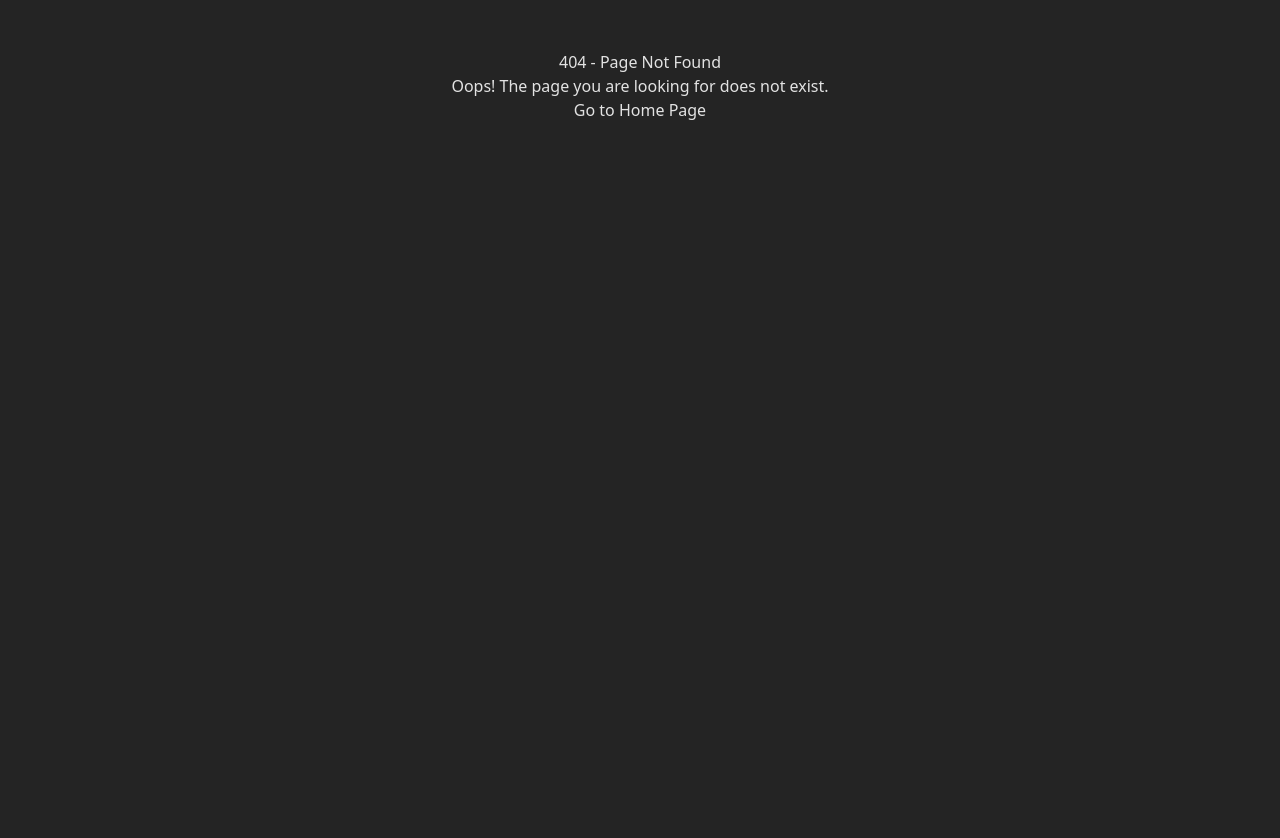
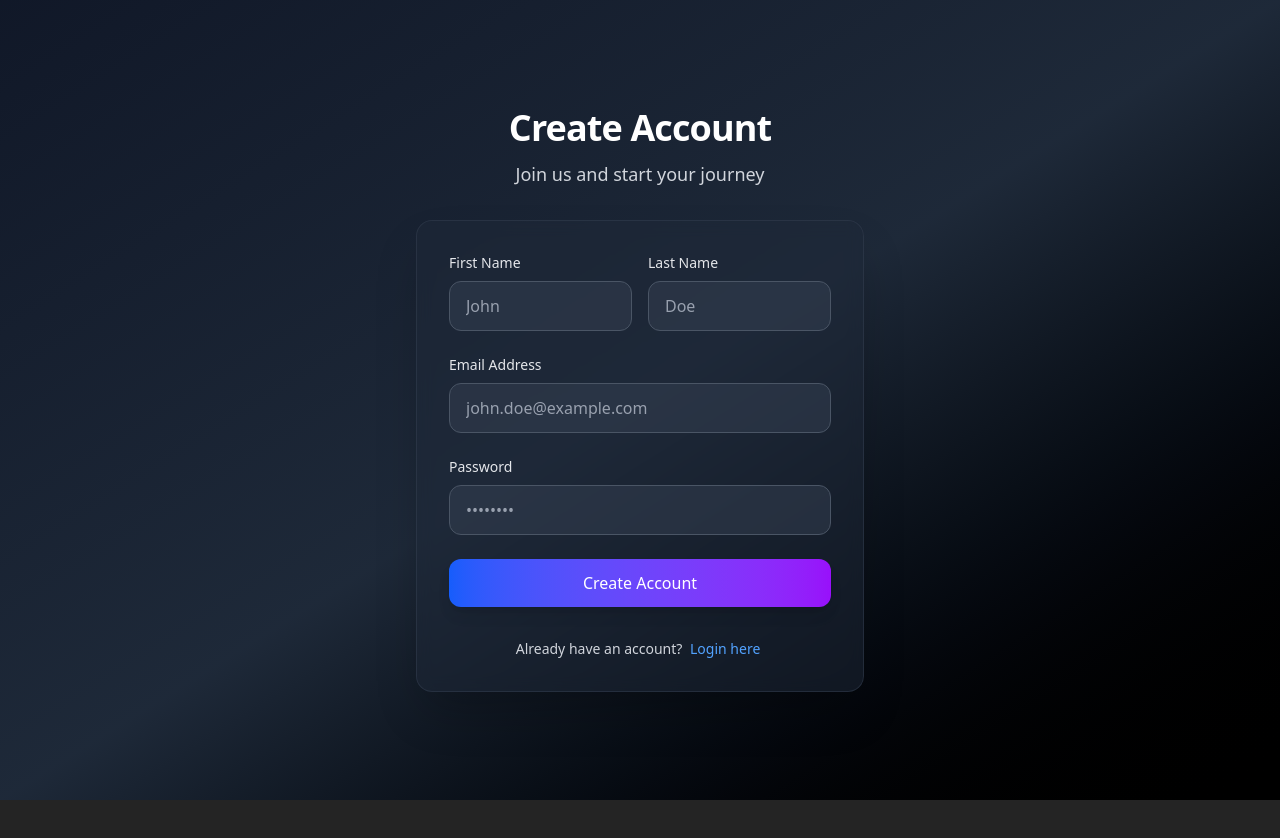
Before and after one commit to amitjomy007/DSAEngineer, a React (Vite) app in the folder frontend/: page /register in a window 1280 px wide. Before the commit this address had no page. Shown: the top 838 px of the page. After the commit the page ends 800 px from the top, so only its background shows below. Built offline with nearby package versions, Linux system fonts and the light colour scheme.

Commit message:
feat :add lovableDev auth pages login & register

```diff
--- a/frontend/src/App.tsx
+++ b/frontend/src/App.tsx
@@ -1,5 +1,9 @@
 import "./App.css";
 import { Routes, Route } from "react-router-dom";
+//pages
+import Login from "./pages/Auth/login";
+import Register from "./pages/Auth/register";
+// temporary pages which has to be replaced
 import Problems from "./pages/problems";
 import Solutions from "./pages/solutions";
 import Home from "./pages/home";
@@ -11,6 +15,8 @@ function App() {
         <Route path="/" element={<Home />} />
         <Route path="/problems" element={<Problems />} />
         <Route path="/solutions" element ={<Solutions />} />
+        <Route path="/login" element ={<Login />} />
+        <Route path="/register" element ={<Register />} />
         //404 Not found
         <Route path="*" element={<NotFoundPage />} />
       </Routes>
--- /dev/null
+++ b/frontend/src/pages/Auth/login.tsx
@@ -0,0 +1,99 @@
+import React, { useState } from 'react';
+
+const Login = () => {
+  const [email, setEmail] = useState('');
+  const [password, setPassword] = useState('');
+
+  const handleSubmit = (e: React.FormEvent<HTMLFormElement>) => {
+    console.log("haha")
+    e.preventDefault();
+    // TODO: Implement login logic
+    console.log('Login form submitted', { email, password });
+  };
+
+  const navigateToRegister = () => {
+    // TODO: Implement navigation to register page
+    console.log('Navigate to register page');
+  };
+
+  const handleForgotPassword = () => {
+    // TODO: Implement forgot password logic
+    console.log('Handle forgot password');
+  };
+
+  return (
+    <div className="min-h-screen flex items-center justify-center bg-gradient-to-br from-gray-900 via-gray-800 to-black px-4 py-8">
+      <div className="max-w-md w-full space-y-8">
+        <div className="text-center">
+          <h2 className="text-4xl font-bold text-white mb-3 tracking-tight">Welcome Back</h2>
+          <p className="text-gray-300 text-lg">Sign in to your account</p>
+        </div>
+
+        <div className="bg-gray-800/50 backdrop-blur-sm p-8 rounded-2xl shadow-2xl border border-gray-700/50">
+          <form onSubmit={handleSubmit} className="space-y-6">
+            <div>
+              <label htmlFor="email" className="block text-sm font-medium text-gray-200 mb-2">
+                Email Address
+              </label>
+              <input
+                id="email"
+                type="email"
+                value={email}
+                onChange={(e) => setEmail(e.target.value)}
+                className="w-full px-4 py-3 bg-gray-700/50 border border-gray-600 rounded-xl text-white placeholder-gray-400 focus:ring-2 focus:ring-blue-500 focus:border-transparent transition-all duration-200 hover:bg-gray-700/70"
+                placeholder="john.doe@example.com"
+                required
+              />
+            </div>
+
+            <div>
+              <label htmlFor="password" className="block text-sm font-medium text-gray-200 mb-2">
+                Password
+              </label>
+              <input
+                id="password"
+                type="password"
+                value={password}
+                onChange={(e) => setPassword(e.target.value)}
+                className="w-full px-4 py-3 bg-gray-700/50 border border-gray-600 rounded-xl text-white placeholder-gray-400 focus:ring-2 focus:ring-blue-500 focus:border-transparent transition-all duration-200 hover:bg-gray-700/70"
+                placeholder="••••••••"
+                required
+              />
+            </div>
+
+            <div className="flex items-center justify-end">
+              <button
+                type="button"
+                onClick={handleForgotPassword}
+                className="text-sm text-blue-400 hover:text-blue-300 hover:underline transition-colors duration-200 focus:outline-none focus:ring-2 focus:ring-blue-500 focus:ring-offset-2 focus:ring-offset-gray-800 rounded px-1"
+              >
+                Forgot Password?
+              </button>
+            </div>
+
+            <button
+              type="submit"
+              className="w-full bg-gradient-to-r from-blue-600 to-purple-600 text-white py-3 px-4 rounded-xl font-medium hover:from-blue-700 hover:to-purple-700 focus:outline-none focus:ring-2 focus:ring-blue-500 focus:ring-offset-2 focus:ring-offset-gray-800 transform transition-all duration-200 hover:scale-[1.02] active:scale-[0.98] shadow-lg hover:shadow-xl"
+            >
+              Sign In
+            </button>
+          </form>
+
+          <div className="mt-8 text-center">
+            <p className="text-gray-300 text-sm">
+              Don't have an account?{' '}
+              <button
+                onClick={navigateToRegister}
+                className="text-blue-400 hover:text-blue-300 font-medium hover:underline transition-colors duration-200 focus:outline-none focus:ring-2 focus:ring-blue-500 focus:ring-offset-2 focus:ring-offset-gray-800 rounded px-1"
+              >
+                Register here
+              </button>
+            </p>
+          </div>
+        </div>
+      </div>
+    </div>
+  );
+};
+
+export default Login;
--- /dev/null
+++ b/frontend/src/pages/Auth/register.tsx
@@ -0,0 +1,117 @@
+import React, { useState } from 'react';
+
+const Register = () => {
+  const [firstname, setFirstname] = useState('');
+  const [lastname, setLastname] = useState('');
+  const [email, setEmail] = useState('');
+  const [password, setPassword] = useState('');
+
+  const handleSubmit = (e: React.FormEvent<HTMLFormElement>) => {
+    e.preventDefault();
+    // TODO: Implement registration logic
+    console.log('Registration form submitted', { firstname, lastname, email, password });
+  };
+
+  const navigateToLogin = () => {
+    // TODO: Implement navigation to login page
+    console.log('Navigate to login page');
+  };
+
+  return (
+    <div className="min-h-screen flex items-center justify-center bg-gradient-to-br from-gray-900 via-gray-800 to-black px-4 py-8">
+      <div className="max-w-md w-full space-y-8">
+        <div className="text-center">
+          <h2 className="text-4xl font-bold text-white mb-3 tracking-tight">Create Account</h2>
+          <p className="text-gray-300 text-lg">Join us and start your journey</p>
+        </div>
+
+        <div className="bg-gray-800/50 backdrop-blur-sm p-8 rounded-2xl shadow-2xl border border-gray-700/50">
+          <form onSubmit={handleSubmit} className="space-y-6">
+            <div className="grid grid-cols-1 sm:grid-cols-2 gap-4">
+              <div>
+                <label htmlFor="firstname" className="block text-sm font-medium text-gray-200 mb-2">
+                  First Name
+                </label>
+                <input
+                  id="firstname"
+                  type="text"
+                  value={firstname}
+                  onChange={(e) => setFirstname(e.target.value)}
+                  className="w-full px-4 py-3 bg-gray-700/50 border border-gray-600 rounded-xl text-white placeholder-gray-400 focus:ring-2 focus:ring-blue-500 focus:border-transparent transition-all duration-200 hover:bg-gray-700/70"
+                  placeholder="John"
+                  required
+                />
+              </div>
+
+              <div>
+                <label htmlFor="lastname" className="block text-sm font-medium text-gray-200 mb-2">
+                  Last Name
+                </label>
+                <input
+                  id="lastname"
+                  type="text"
+                  value={lastname}
+                  onChange={(e) => setLastname(e.target.value)}
+                  className="w-full px-4 py-3 bg-gray-700/50 border border-gray-600 rounded-xl text-white placeholder-gray-400 focus:ring-2 focus:ring-blue-500 focus:border-transparent transition-all duration-200 hover:bg-gray-700/70"
+                  placeholder="Doe"
+                  required
+                />
+              </div>
+            </div>
+
+            <div>
+              <label htmlFor="email" className="block text-sm font-medium text-gray-200 mb-2">
+                Email Address
+              </label>
+              <input
+                id="email"
+                type="email"
+                value={email}
+                onChange={(e) => setEmail(e.target.value)}
+                className="w-full px-4 py-3 bg-gray-700/50 border border-gray-600 rounded-xl text-white placeholder-gray-400 focus:ring-2 focus:ring-blue-500 focus:border-transparent transition-all duration-200 hover:bg-gray-700/70"
+                placeholder="john.doe@example.com"
+                required
+              />
+            </div>
+
+            <div>
+              <label htmlFor="password" className="block text-sm font-medium text-gray-200 mb-2">
+                Password
+              </label>
+              <input
+                id="password"
+                type="password"
+                value={password}
+                onChange={(e) => setPassword(e.target.value)}
+                className="w-full px-4 py-3 bg-gray-700/50 border border-gray-600 rounded-xl text-white placeholder-gray-400 focus:ring-2 focus:ring-blue-500 focus:border-transparent transition-all duration-200 hover:bg-gray-700/70"
+                placeholder="••••••••"
+                required
+              />
+            </div>
+
+            <button
+              type="submit"
+              className="w-full bg-gradient-to-r from-blue-600 to-purple-600 text-white py-3 px-4 rounded-xl font-medium hover:from-blue-700 hover:to-purple-700 focus:outline-none focus:ring-2 focus:ring-blue-500 focus:ring-offset-2 focus:ring-offset-gray-800 transform transition-all duration-200 hover:scale-[1.02] active:scale-[0.98] shadow-lg hover:shadow-xl"
+            >
+              Create Account
+            </button>
+          </form>
+
+          <div className="mt-8 text-center">
+            <p className="text-gray-300 text-sm">
+              Already have an account?{' '}
+              <button
+                onClick={navigateToLogin}
+                className="text-blue-400 hover:text-blue-300 font-medium hover:underline transition-colors duration-200 focus:outline-none focus:ring-2 focus:ring-blue-500 focus:ring-offset-2 focus:ring-offset-gray-800 rounded px-1"
+              >
+                Login here
+              </button>
+            </p>
+          </div>
+        </div>
+      </div>
+    </div>
+  );
+};
+
+export default Register;
```
